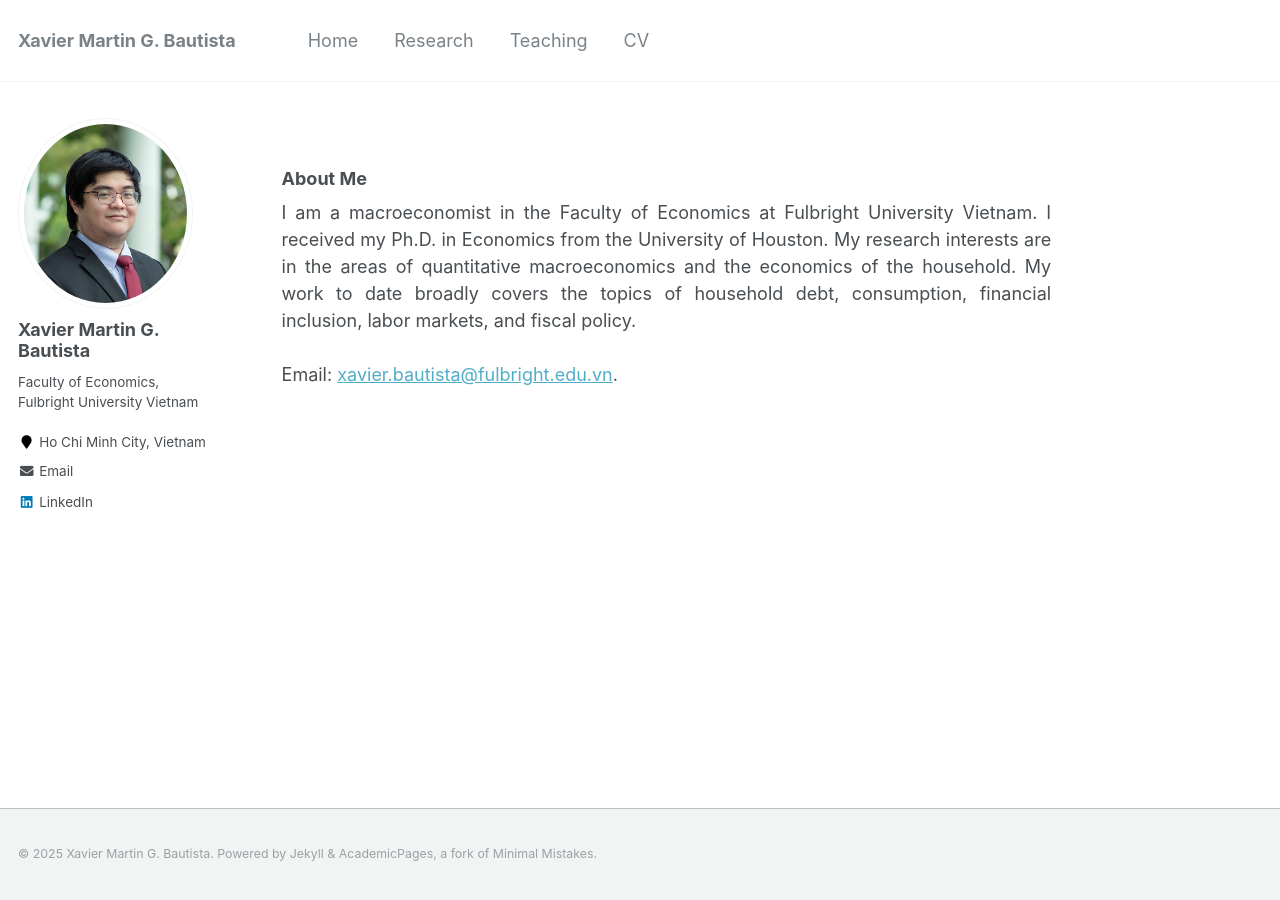
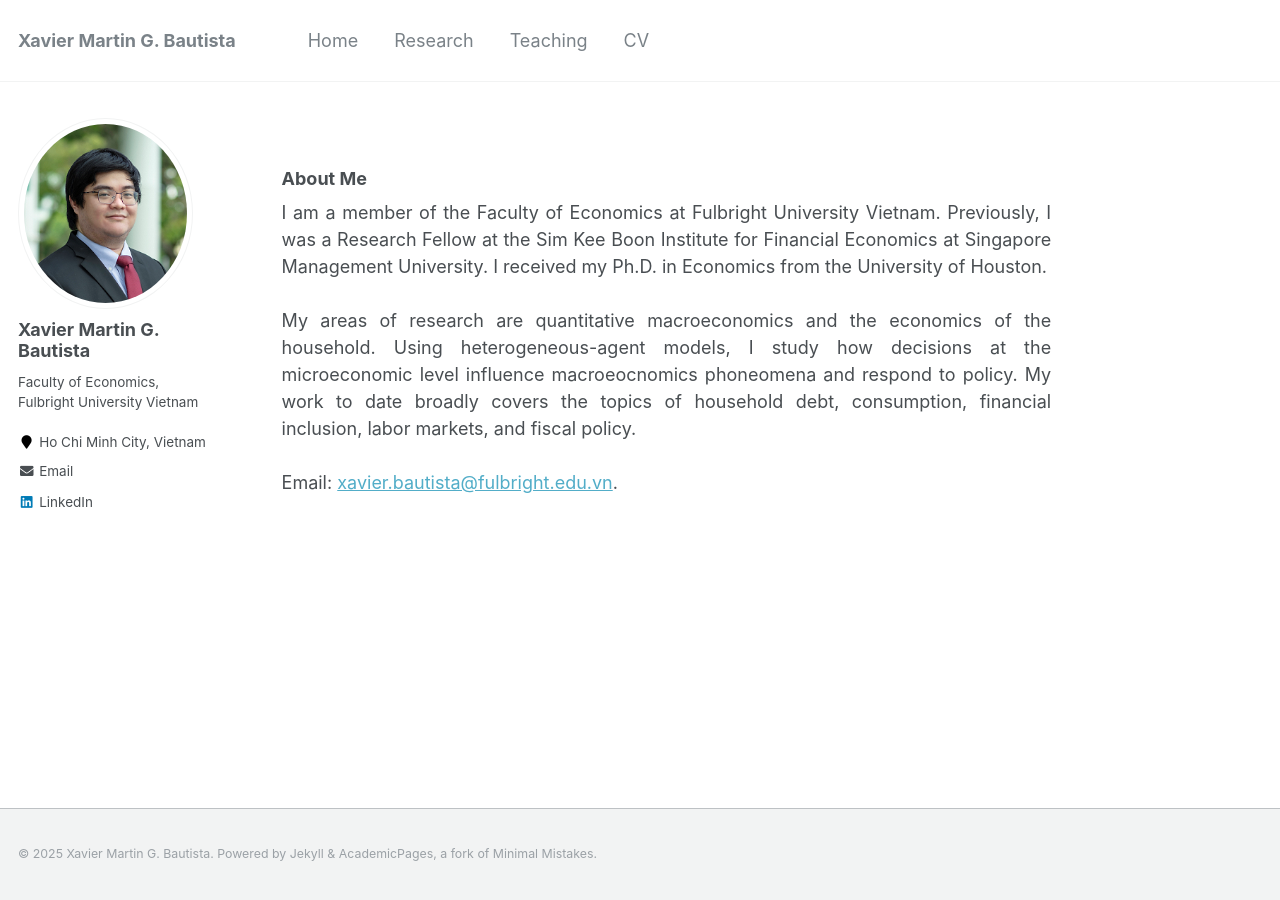
Before and after one commit to xmgbautista/xmgbautista.github.io, a Jekyll site: the page built from _pages/about.md, in a window 1280 px wide. Built offline with Jekyll 4.4.1, drawn with Linux system fonts in a browser that asks for light colours.

Commit message:
Update about.md

```diff
--- a/_pages/about.md
+++ b/_pages/about.md
@@ -18,7 +18,11 @@ redirect_from:
 ### About Me
 
 <p style='text-align: justify;'>
-I am a macroeconomist in the Faculty of Economics at Fulbright University Vietnam. I received my Ph.D. in Economics from the University of Houston. My research interests are in the areas of quantitative macroeconomics and the economics of the household. My work to date broadly covers the topics of household debt, consumption, financial inclusion, labor markets, and fiscal policy.
+I am a member of the Faculty of Economics at Fulbright University Vietnam. Previously, I was a Research Fellow at the Sim Kee Boon Institute for Financial Economics at Singapore Management University. I received my Ph.D. in Economics from the University of Houston.
+<br>
+<br>
+
+My areas of research are quantitative macroeconomics and the economics of the household. Using heterogeneous-agent models, I study how decisions at the microeconomic level influence macroeocnomics phoneomena and respond to policy. My work to date broadly covers the topics of household debt, consumption, financial inclusion, labor markets, and fiscal policy.
 <br>
 <br>
 
```
